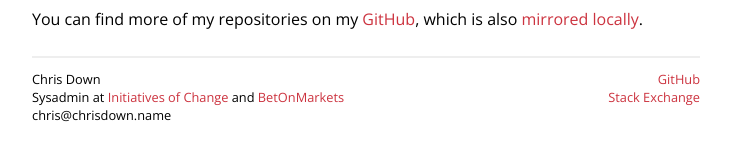
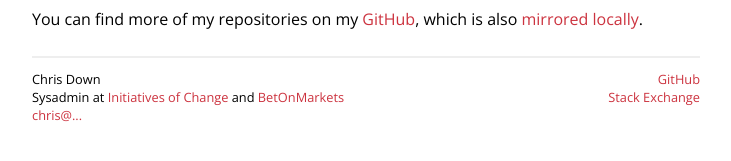
Before and after one commit to cdown/chrisdown.name, a Jekyll site: the page built from index.html, in a window 1280 px wide. Shown: the part 437-598 px from the top of the page, without its empty margins (274-1005 px from the left). Built offline with Jekyll 4.4.1, drawn with Linux system fonts in a browser that asks for light colours.

Commit message:
Transparently mangle email for bots

```diff
--- a/_config.yml
+++ b/_config.yml
@@ -8,6 +8,8 @@ links:
     stackexchange: &stackexchange-url "http://stackexchange.com/users/912213/chris-down?tab=accounts"
     internal-git: &internal-git "http://git.chrisdown.name"
 
+email:
+    obfuscated:
 personal:
     name: *name
     job: Sysadmin
@@ -16,7 +18,9 @@ personal:
           url: *iofc-url
         - name: "BetOnMarkets"
           url: *bom-url
-    email: chris@chrisdown.name
+    email:
+        scrim: chrisdown
+        account: chris
 
 header:
     links: []
--- a/_layouts/default.html
+++ b/_layouts/default.html
@@ -7,6 +7,7 @@
         <meta name="viewport" content="width=device-width">
         <link type="application/atom+xml" rel="alternate" href="/feed.xml"/>
         <link rel="stylesheet" href="/css/style.css">
+        <script src="/js/email.js"></script>
     </head>
     <body>
         <header>
@@ -39,7 +40,7 @@
                         {% endif %}
                     {% endfor %}
                     <br>
-                    {{ site.personal.email }}
+                    <a id="email" href="http://scr.im/{{ site.personal.email.scrim }}">{{ site.personal.email.account }}@...</a>
                 </p>
             </div>
             <div class="sites">
```
